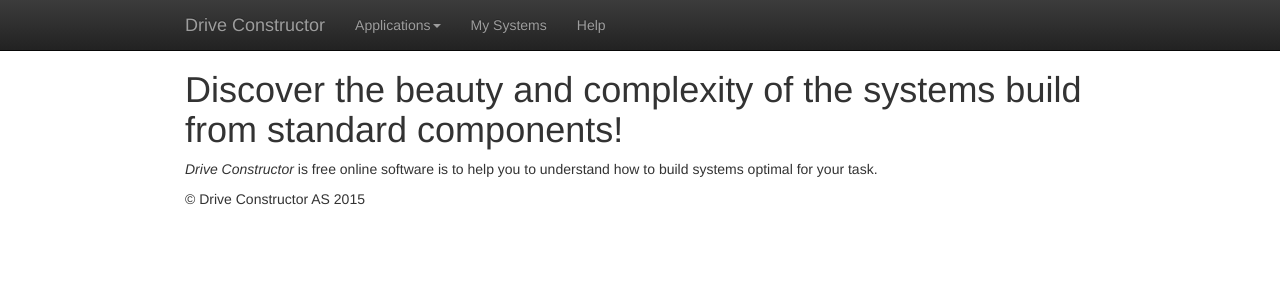
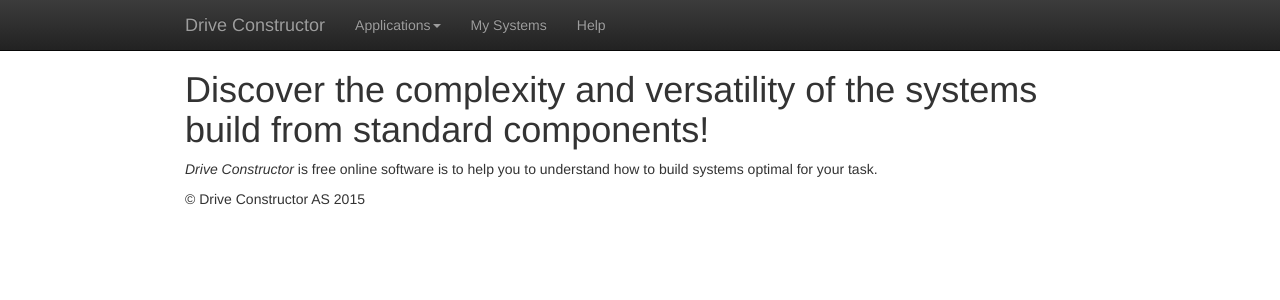
Before and after one commit to Alexey1Gavrilov/drive-constructor-site, a Jekyll site: the page built from help/about.md, in a window 1280 px wide. Shown: the top 300 px of the page. Built offline with Jekyll 4.4.1, drawn with Linux system fonts in a browser that asks for light colours.

Commit message:
Update about.md

```diff
--- a/help/about.md
+++ b/help/about.md
@@ -2,6 +2,6 @@
 layout: default
 ---
 
-# Discover the beauty and complexity of the systems build from standard components!
+# Discover the complexity and versatility of the systems build from standard components!
 
 *Drive Constructor* is free online software is to help you to understand how to build systems optimal for your task.
```
